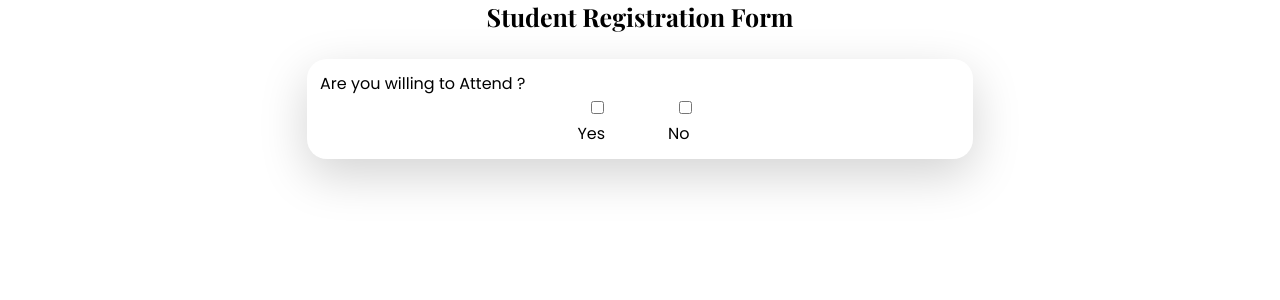
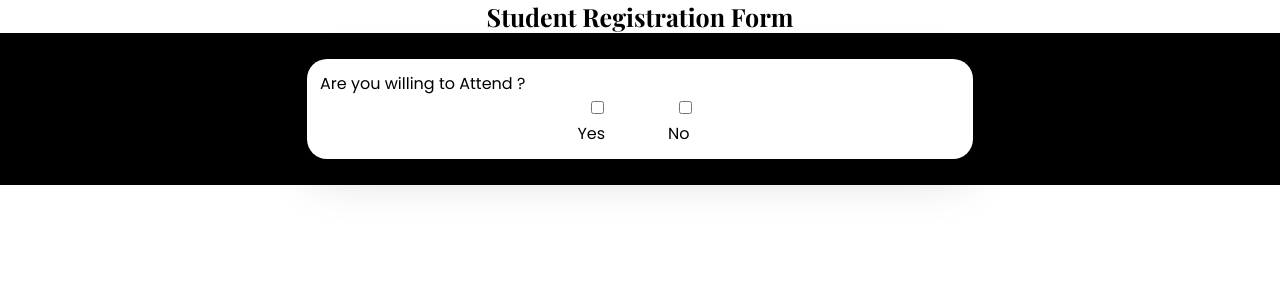
Before and after one commit to imumar07/react-form-page, a React (Vite) app: page / in a window 1280 px wide. Shown: the top 300 px of the page. Built offline with nearby package versions, Linux system fonts and the light colour scheme; a web font is replaced by a local one.

Commit message:
initial commit

```diff
--- a/src/components/UserForm.css
+++ b/src/components/UserForm.css
@@ -5,9 +5,9 @@
     padding: 0;
 }
 .main-container{
+    background-color: black;
     width: auto;
     height: auto;
-
     display: flex;
     align-items: center;
     flex-direction: column;
@@ -19,6 +19,7 @@
     font-family: Poppins;
     width: 50%;
     border-radius: 20px;
+    background-color: white;
     box-shadow: rgba(0, 0, 0, 0.176) 0px 16px 48px 0px;
     display: flex;
     flex-direction: column;
```
